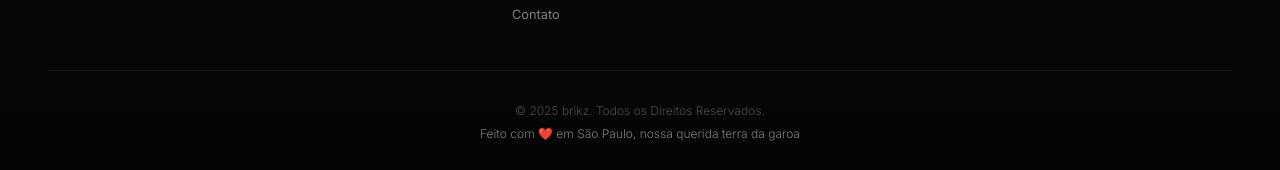
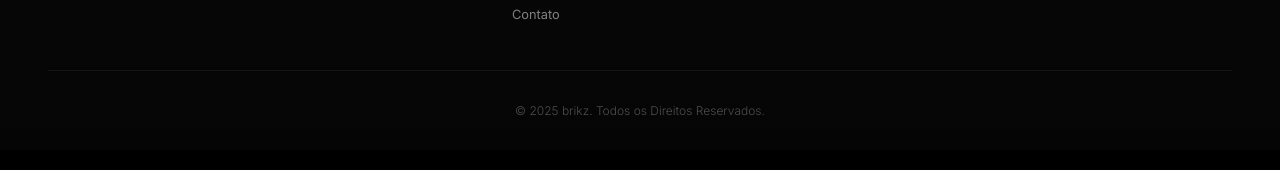
Before and after one commit to powersmvp/brikszLP, a React (Vite) app: page / in a window 1280 px wide. Shown: the part 6320-6490 px from the top of the page. Built offline with nearby package versions, Linux system fonts and the light colour scheme.

Commit message:
Revert "Adicionar mensagem de amor no footer"
This reverts commit 620931d21b6e0cdc8f83f52d25d262abf3216f83.

```diff
--- a/App.tsx
+++ b/App.tsx
@@ -281,7 +281,6 @@ export default function App() {
 
         <div className="footer-bottom">
           <div className="footer-copy">&copy; 2025 brikz. Todos os Direitos Reservados.</div>
-          <div className="footer-love">Feito com ❤️ em São Paulo, nossa querida terra da garoa</div>
         </div>
       </footer>
     </>
--- a/index.css
+++ b/index.css
@@ -568,9 +568,8 @@ footer {
 .footer-link:hover { color: var(--cyan); }
 .footer-social { font-size: 0.8rem; color: var(--gray-50); text-decoration: none; transition: color 0.3s; }
 .footer-social:hover { color: var(--cyan); }
-.footer-bottom { padding-top: 2rem; border-top: 1px solid var(--gray-border); display: flex; flex-direction: column; gap: 0.5rem; }
+.footer-bottom { padding-top: 2rem; border-top: 1px solid var(--gray-border); }
 .footer-copy { font-size: 0.75rem; color: var(--gray-30); font-weight: 300; text-align: center; }
-.footer-love { font-size: 0.75rem; color: var(--gray-50); font-weight: 300; text-align: center; }
 
 /* Animations */
 @keyframes fadeUp { from { opacity: 0; transform: translateY(25px); } to { opacity: 1; transform: translateY(0); } }
```
